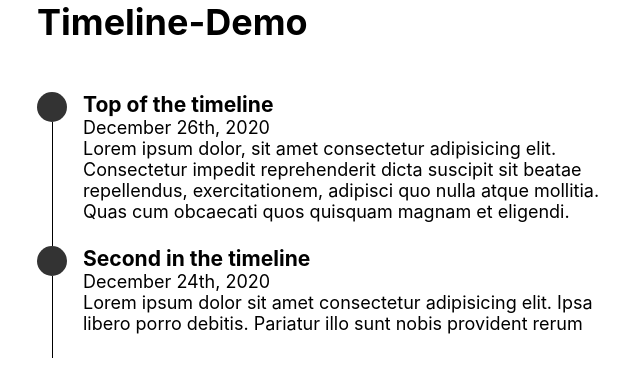
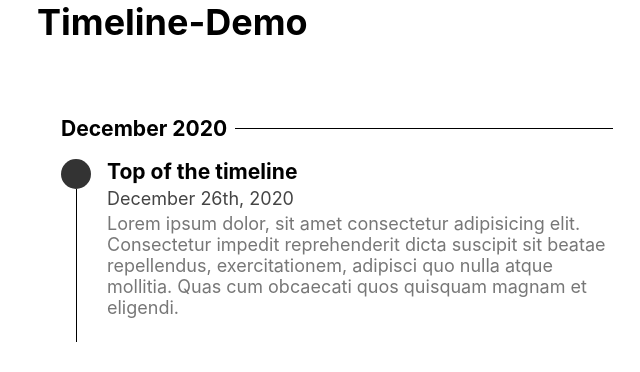
Before and after one commit to timothyac/timeline-demo, a Next.js app: page / in a window 1280 px wide. Shown: the top 372 px of the page, without its empty margins (303-943 px from the left). Built offline with nearby package versions, Linux system fonts and the light colour scheme.

Commit message:
Timeline header

```diff
--- a/pages/index.jsx
+++ b/pages/index.jsx
@@ -4,6 +4,24 @@ const TimelineStyled = styled.div`
   max-width: 600px;
   margin: auto;
   margin-top: 48px;
+  padding: 24px;
+`;
+
+const TimelineHeaderStyled = styled.div`
+  display: flex;
+  align-items: center;
+  margin-bottom: 18px;
+
+  h3 {
+    white-space: nowrap;
+  }
+
+  .line {
+    margin-left: 8px;
+    height: 1px;
+    width: 100%;
+    background-color: #000;
+  }
 `;
 
 const TimelineItemStyled = styled.div`
@@ -32,6 +50,20 @@ const TimelineItemStyled = styled.div`
 
   .content {
     margin-left: 16px;
+
+    h3 {
+      margin-bottom: 4px;
+    }
+
+    span {
+      display: block;
+      margin-bottom: 4px;
+      color: #444;
+    }
+
+    p {
+      color: #777;
+    }
   }
 `;
 
@@ -41,6 +73,10 @@ export default function Home() {
       <main>
         <h1>Timeline-Demo</h1>
         <TimelineStyled>
+          <TimelineHeaderStyled>
+            <h3>December 2020</h3>
+            <div className="line" />
+          </TimelineHeaderStyled>
           <TimelineItemStyled>
             <div className="marker">
               <div className="icon" />
@@ -57,20 +93,6 @@ export default function Home() {
               </p>
             </div>
           </TimelineItemStyled>
-          <TimelineItemStyled>
-            <div className="marker">
-              <div className="icon" />
-              <div className="line" />
-            </div>
-            <div className="content">
-              <h3>Second in the timeline</h3>
-              <span>December 24th, 2020</span>
-              <p>
-                Lorem ipsum dolor sit amet consectetur adipisicing elit. Ipsa
-                libero porro debitis. Pariatur illo sunt nobis provident rerum
-              </p>
-            </div>
-          </TimelineItemStyled>
         </TimelineStyled>
       </main>
     </div>
```
